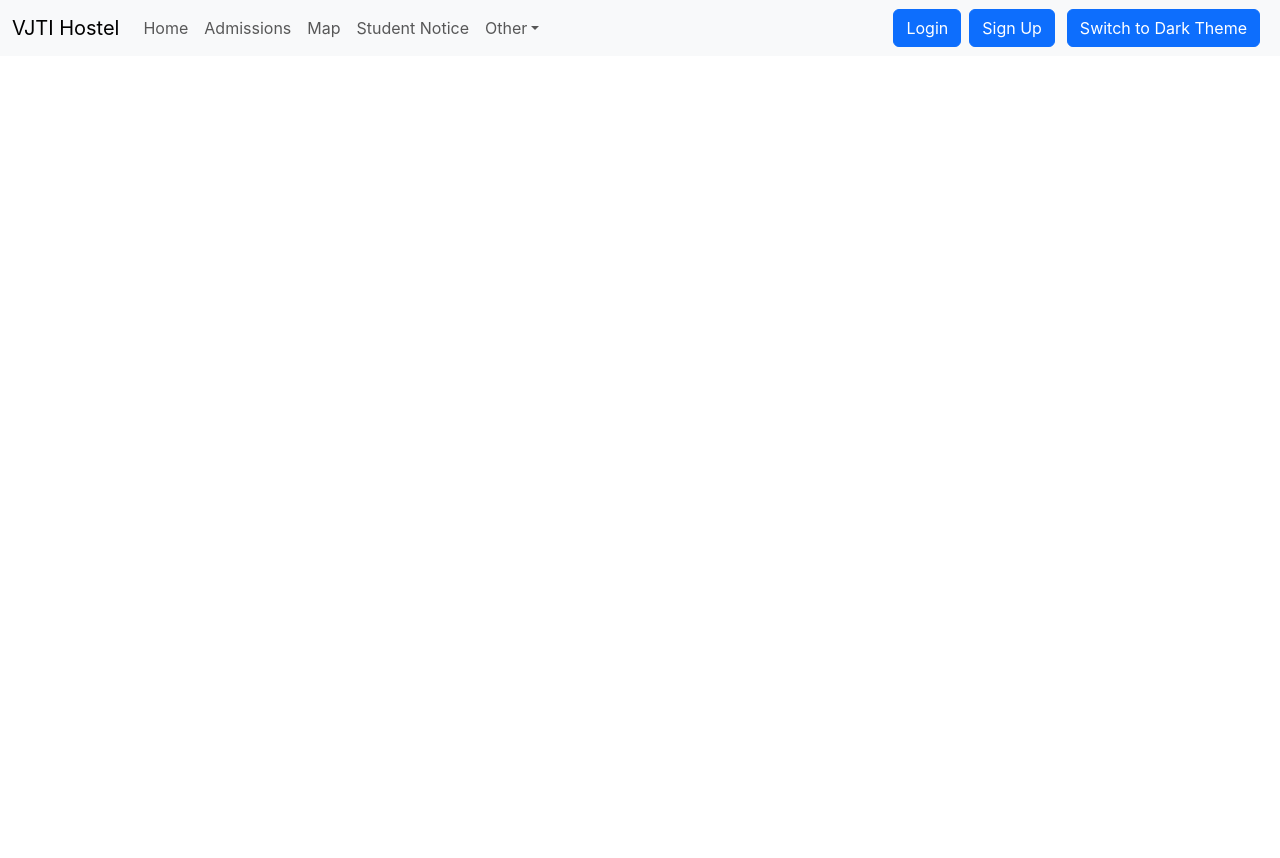
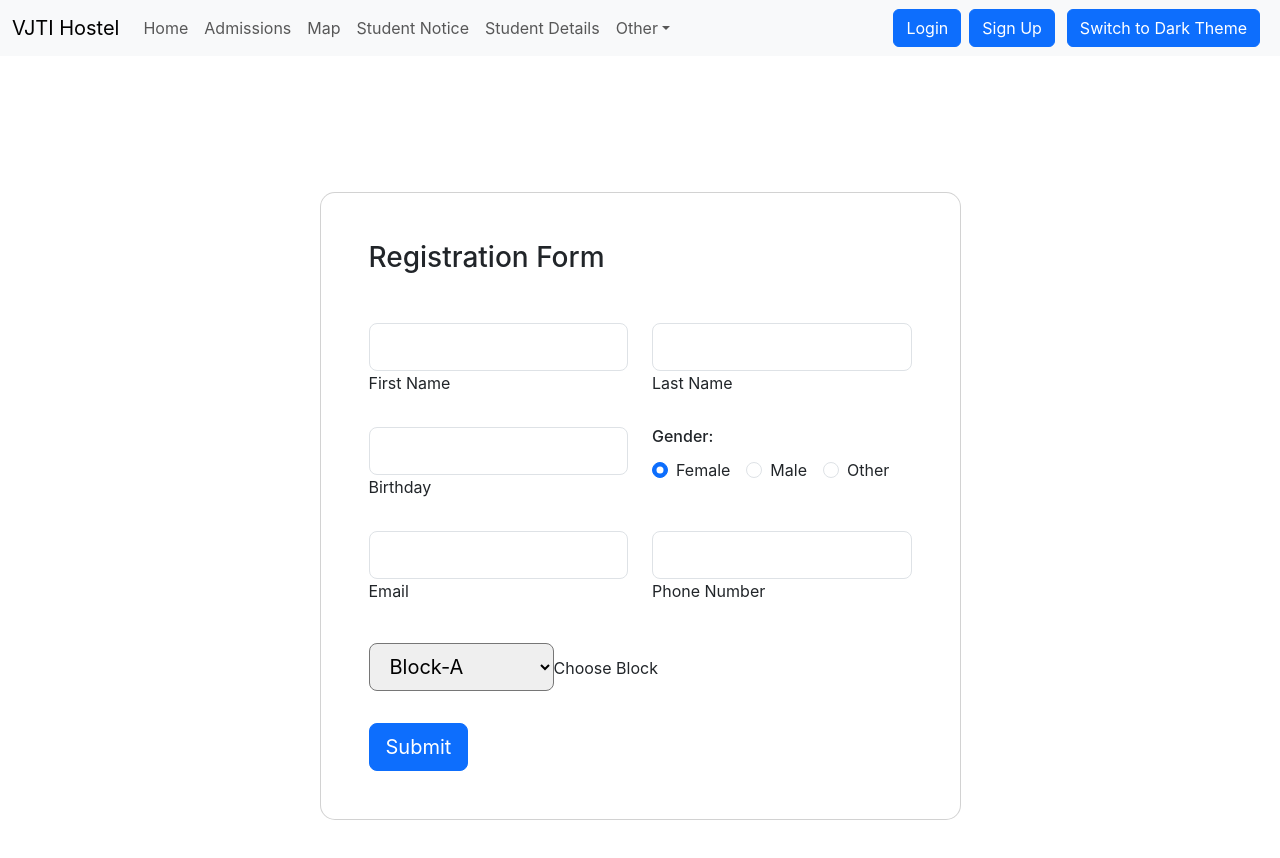
Before and after one commit to rushirajput18/VJTI-Hostel, a React (Create React App) app in the folder frontend/: page /admission in a window 1280 px wide. Shown: the top 858 px of the page. Before the commit the page ends 800 px from the top, so only its background shows below. Built offline with nearby package versions, Linux system fonts and the light colour scheme.

Commit message:
Admission

```diff
--- a/frontend/src/App.js
+++ b/frontend/src/App.js
@@ -9,6 +9,8 @@ import notices from './data/notices';
 import Login from './components/Login';
 import Signup from './components/Signup';
 import Alert from './components/Alert';
+import Admission from './components/Admission';
+import Studentdetails from './components/Studentdetails';
 function App() {
   const [isDarkTheme, setIsDarkTheme] = useState(false);
 
@@ -36,8 +38,10 @@ function App() {
       <Route exact path='/signup' element={<Signup isDarkTheme={isDarkTheme} showAlert={showAlert}/>} />
       <Route exact path="/map" element= {<Map  isDarkTheme={isDarkTheme} showAlert={showAlert}/>}/>
       <Route exact path="/" element= {<Sliding  isDarkTheme={isDarkTheme} />}/>
-      <Route exact path="/StudentNotice" element= {<StudentNotice notices={notices} isDarkTheme={isDarkTheme}
+      <Route exact path="/admission" element = {<Admission isDarkTheme={isDarkTheme}/>} />
+      <Route exact path="/studentNotice" element= {<StudentNotice notices={notices} isDarkTheme={isDarkTheme}
       showAlert={showAlert}/>}/>
+      <Route exact path="/Studentdetails" element={<Studentdetails/>} />
       </Routes>
       </div>
     </Router>
--- /dev/null
+++ b/frontend/src/components/Admission.js
@@ -0,0 +1,114 @@
+import React from 'react';
+import './css/Admission.css';
+const Admission = ({ isDarkTheme }) => {
+  return (
+    <div className={isDarkTheme ? 'admi dark-theme' : 'admi'}>
+      <section className={isDarkTheme ? 'vh-100 gradient-custom dark-theme' : 'vh-100 gradient-custom'}>
+        <div className="container py-5 h-100">
+          <div className="row justify-content-center align-items-center h-100">
+            <div className="col-12 col-lg-9 col-xl-7">
+              <div className={isDarkTheme ? 'card shadow-2-strong dark-card' : 'card shadow-2-strong card-registration'} style={{ borderRadius: "15px" }}>
+                <div className="card-body p-4 p-md-5">
+                  <h3 className="mb-4 pb-2 pb-md-0 mb-md-5">Registration Form</h3>
+                  <form>
+
+                    <div className="row">
+                      <div className="col-md-6 mb-4">
+
+                        <div className="form-outline">
+                          <input type="text" id="firstName" className={`form-control form-control-lg ${isDarkTheme ? 'dark-input' : ''}`} />
+                          <label className="form-label" for="firstName">First Name</label>
+                        </div>
+
+                      </div>
+                      <div className="col-md-6 mb-4">
+
+                        <div className="form-outline">
+                          <input type="text" id="lastName" className={`form-control form-control-lg ${isDarkTheme ? 'dark-input' : ''}`} />
+                          <label className="form-label" for="lastName">Last Name</label>
+                        </div>
+
+                      </div>
+                    </div>
+
+                    <div className="row">
+                      <div className="col-md-6 mb-4 d-flex align-items-center">
+
+                        <div className={`form-outline datepicker w-100 ${isDarkTheme ? 'dark-input' : ''}`}>
+                          <input type="text" className={`form-control form-control-lg ${isDarkTheme ? 'dark-input' : ''}`} id="birthdayDate" />
+                          <label for="birthdayDate" className="form-label">Birthday</label>
+                        </div>
+
+                      </div>
+                      <div className="col-md-6 mb-4">
+
+                        <h6 className={`mb-2 pb-1 ${isDarkTheme ? 'dark-text' : ''}`}>Gender: </h6>
+
+                        <div className={`form-check form-check-inline ${isDarkTheme ? 'dark-text' : ''}`}>
+                          <input className={`form-check-input ${isDarkTheme ? 'dark-input' : ''}`} type="radio" name="inlineRadioOptions" id="femaleGender" value="option1" checked />
+                          <label className="form-check-label" for="femaleGender">Female</label>
+                        </div>
+
+                        <div className={`form-check form-check-inline ${isDarkTheme ? 'dark-text' : ''}`}>
+                          <input className={`form-check-input ${isDarkTheme ? 'dark-input' : ''}`} type="radio" name="inlineRadioOptions" id="maleGender" value="option2" />
+                          <label className="form-check-label" for="maleGender">Male</label>
+                        </div>
+
+                        <div className={`form-check form-check-inline ${isDarkTheme ? 'dark-text' : ''}`}>
+                          <input className={`form-check-input ${isDarkTheme ? 'dark-input' : ''}`} type="radio" name="inlineRadioOptions" id="otherGender" value="option3" />
+                          <label className="form-check-label" for="otherGender">Other</label>
+                        </div>
+
+                      </div>
+                    </div>
+
+                    <div className="row">
+                      <div className="col-md-6 mb-4 pb-2">
+
+                        <div className="form-outline">
+                          <input type="email" id="emailAddress" className={`form-control form-control-lg ${isDarkTheme ? 'dark-input' : ''}`} />
+                          <label className="form-label" for="emailAddress">Email</label>
+                        </div>
+
+                      </div>
+                      <div className="col-md-6 mb-4 pb-2">
+
+                        <div className="form-outline">
+                          <input type="tel" id="phoneNumber" className={`form-control form-control-lg ${isDarkTheme ? 'dark-input' : ''}`} />
+                          <label className="form-label" for="phoneNumber">Phone Number</label>
+                        </div>
+
+                      </div>
+                    </div>
+
+                    <div className="row">
+                      <div className="col-12">
+
+                        <select className={`select form-control-lg ${isDarkTheme ? 'dark-input' : ''}`}>
+                          <option value="1" disabled>Choose Block</option>
+                          <option value="2">Block-A</option>
+                          <option value="3">Block-B</option>
+                          <option value="4">Block-C</option>
+                          <option value="4">Block-D</option>
+                        </select>
+                        <label className="form-label select-label">Choose Block</label>
+
+                      </div>
+                    </div>
+
+                    <div className="mt-4 pt-2">
+                      <input className={`btn btn-primary btn-lg ${isDarkTheme ? 'dark-button' : ''}`} type="submit" value="Submit" />
+                    </div>
+
+                  </form>
+                </div>
+              </div>
+            </div>
+          </div>
+        </div>
+      </section>
+    </div>
+  );
+};
+
+export default Admission;
--- a/frontend/src/components/Navbar.js
+++ b/frontend/src/components/Navbar.js
@@ -46,7 +46,10 @@ const Navbar = ({ toggleDarkTheme, isDarkTheme }) => {
                 </Link>
               </li>
               <li className="nav-item">
-          <Link className={`nav-link ${location.pathname==="/StudentNotice"? "active":""}`} to="/StudentNotice">Student Notice</Link>
+          <Link className={`nav-link ${location.pathname==="/StudentNotice"? "active":""}`} to="/studentNotice">Student Notice</Link>
+        </li>
+              <li className="nav-item">
+          <Link className={`nav-link ${location.pathname==="/Studentdetails"? "active":""}`} to="/studentdetails">Student Details</Link>
         </li>
               <li className="nav-item dropdown">
                 <Link
--- /dev/null
+++ b/frontend/src/components/Studentdetails.js
@@ -0,0 +1,74 @@
+import React from 'react';
+
+function Studentdetails() {
+  return (
+    <div className="container mt-5">
+      <h1 className="text-center " style={{paddingBottom:'1em'}}>Student Details</h1>
+      <div className="row">
+        <div className="col-md-6 offset-md-3">
+          <form className="form-inline my-2 my-lg-0">
+            <div className="row">
+              <div className="col-8">
+                <input className="form-control mr-sm-2" type="search" placeholder="Search" aria-label="Search" />
+              </div>
+              <div className="col-4" style={{paddingBottom:'4em'}}>
+                <button className="btn btn-outline-success btn-block my-2 my-sm-0" type="submit">Search</button>
+              </div>
+            </div>
+          </form>
+        </div>
+      </div>
+      <div className="row mt-4">
+        <div className="col-md-8 offset-md-2">
+          <table className="table table-striped">
+            <thead>
+              <tr>
+                <th scope="col">#</th>
+                <th scope="col">First Name</th>
+                <th scope="col">Last Name</th>
+                <th scope="col">College ID</th>
+              </tr>
+            </thead>
+            <tbody>
+              <tr>
+                <th scope="row">1</th>
+                <td>Akash</td>
+                <td>Dhamane</td>
+                <td>211080055</td>
+              </tr>
+              <tr>
+                <th scope="row">2</th>
+                <td>Rushikesh</td>
+                <td>Rajput</td>
+                <td>211080051</td>
+              </tr>
+              <tr>
+                <th scope="row">3</th>
+                <td>Vedant</td>
+                <td>Avhad</td>
+                <td>211080054</td>
+              </tr>
+              <tr>
+                <th scope="row">4</th>
+                <td>Chintan</td>
+                <td>Padia</td>
+                <td>211080052</td>
+              </tr>
+            </tbody>
+          </table>
+        </div>
+      </div>
+      <div className="row">
+        <div className="col-md-6 offset-md-3">
+          <div className="d-grid gap-2 d-md-block fixed-bottom " style={{ position: 'fixed', bottom: '20px', right: '0' }}>
+            <button type="button" className="btn btn-primary mx-2">Add</button>
+            <button type="button" className="btn btn-danger mx-2">Delete</button>
+            <button type="button" className="btn btn-warning mx-2">Update</button>
+          </div>
+        </div>
+      </div>
+    </div>
+  );
+}
+
+export default Studentdetails;
--- /dev/null
+++ b/frontend/src/components/css/Admission.css
@@ -0,0 +1,29 @@
+/* styles.css */
+
+/* Dark theme styles */
+.dark-theme {
+    background-color: #222; /* Dark background color */
+    color: #fff; /* Light text color on dark background */
+  }
+
+  .dark-card {
+    background-color: #333; /* Dark card background color */
+    color: #fff; /* Light text color on dark card */
+  }
+
+  .dark-input {
+    background-color: #444; /* Dark input background color */
+    color: #fff; /* Light text color on dark input */
+    border: 1px solid #555; /* Dark border color */
+  }
+
+  .dark-text {
+    color: #fff; /* Light text color for labels, etc. in dark mode */
+  }
+
+  .dark-button {
+    background-color: #007bff; /* Dark button background color */
+    color: #fff; /* Light text color on dark button */
+  }
+
+  /* Add more styles for different elements as needed */
--- a/package.json
+++ b/package.json
@@ -18,6 +18,9 @@
     "cors": "^2.8.5",
     "express": "^4.18.2",
     "express-validator": "^7.0.1",
-    "mongoose": "^7.5.3"
+    "mongoose": "^7.5.3",
+    "nodemon": "^3.0.1",
+    "react-router-dom": "^6.16.0",
+    "react-scripts": "^5.0.1"
   }
 }
```
Also changed, not shown: frontend/src/data/notices.js (+6 -6 lines), 2 other files (tests, documents, lock files or other folders).
